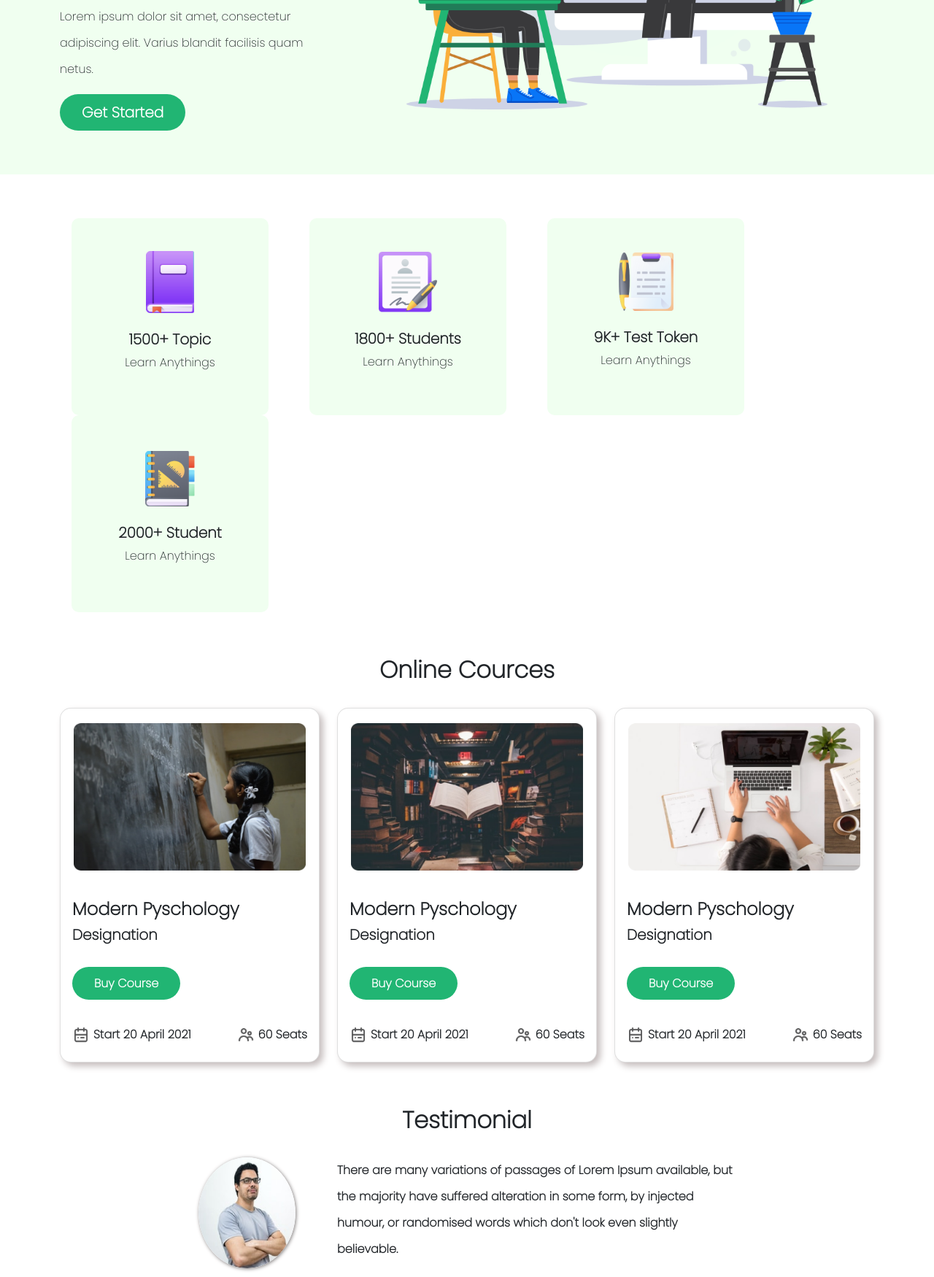
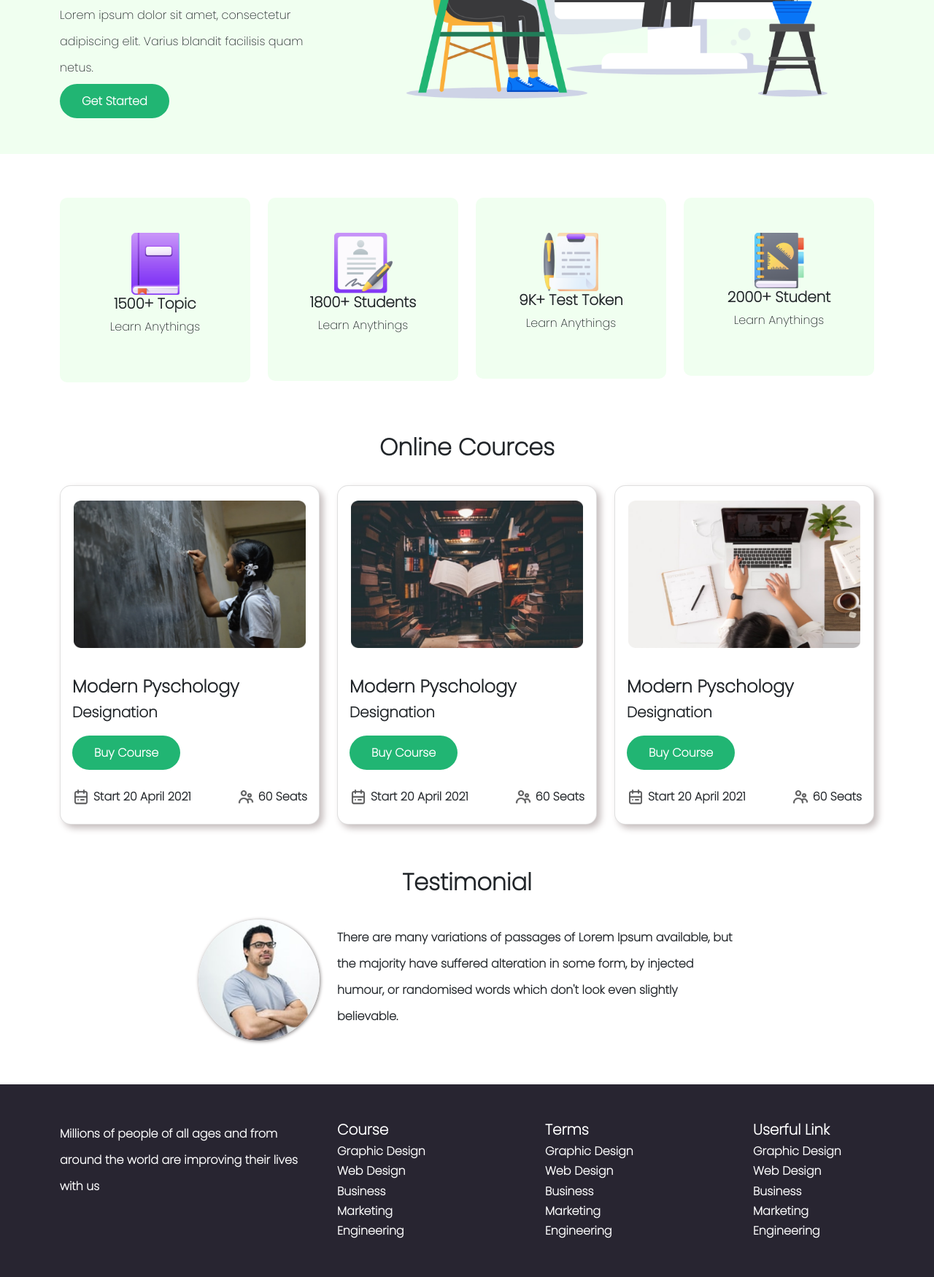
Before and after one commit to AR-Nasim/e-school, a plain HTML site: page index.html in a window 1280 px wide. Shown: the part 390-2140 px from the top of the page at 73% size. Drawn offline with nearby package versions, Linux system fonts and the light colour scheme.

Commit message:
Finished project

```diff
--- a/index.html
+++ b/index.html
@@ -25,12 +25,12 @@
                     <div class="collapse navbar-collapse justify-content-end" id="navbarNav">
                         <ul class="navbar-nav">
                             <li class="nav-item">
-                                <a class="nav-link active" aria-current="page" href="#">
+                                <a class="nav-link active" aria-current="page" href="#books">
                                     <h5>Books</h5>
                                 </a>
                             </li>
                             <li class="nav-item">
-                                <a class="nav-link" href="#">
+                                <a class="nav-link" href="#courses">
                                     <h5>Cources</h5>
                                 </a>
                             </li>
@@ -45,9 +45,7 @@
                                 </a>
                             </li>
                             <li class="nav-item">
-                                <a href="nav-link"><button class="signin-btn">
-                                        <h5>Sign In</h5>
-                                    </button></a>
+                                <a href="nav-link" class="signin-btn">Sign in</a>
                             </li>
                         </ul>
                     </div>
@@ -61,9 +59,7 @@
                     <h6 id="red-col">Are you ready to Learn?</h6>
                     <h1>Learn With fun on <span id="grn-col">any schedule</span></h1>
                     <p>Lorem ipsum dolor sit amet, consectetur adipiscing elit. Varius blandit facilisis quam netus.</p>
-                    <button class="signin-btn">
-                        <h5>Get Started</h5>
-                    </button>
+                    <a href="nav-link" class="signin-btn">Get Started</a>
                 </div>
                 <div class="col-md-1"></div>
                 <div class="col-md-7">
@@ -73,31 +69,32 @@
         </section>
     </section>
 
-    <section class="container padd">
+
+        <section class="container padd" id="books">
             <div class="row">
-            <div class="col-md-3 ad d-flex align-items-center justify-content-center">
-                <div class="d-flex flex-column align-items-center">
+                <div class="col-md-3 col-12">
+                    <div class="ad p-5">
                         <img id="ad1" src="img/ICON/book1.png" alt=""><br>
                         <h5>1500+ Topic</h5>
                         <p>Learn Anythings</p>
                     </div>
                 </div>
-            <div class="col-md-3 ad d-flex align-items-center justify-content-center">
-                <div class="d-flex flex-column align-items-center">
+                <div class="col-md-3">
+                    <div class="ad p-5">
                         <img id="ad2" src="img/ICON/Student.png" alt=""><br>
                         <h5>1800+ Students</h5>
                         <p>Learn Anythings</p>
                     </div>
                 </div>
-            <div class="col-md-3 ad d-flex align-items-center justify-content-center">
-                <div class="d-flex flex-column align-items-center">
+                <div class="col-md-3">
+                    <div class="ad p-5">
                         <img id="ad3" src="img/ICON/Test.png" alt=""><br>
                         <h5>9K+ Test Token</h5>
                         <p>Learn Anythings</p>
                     </div>
                 </div>
-            <div class="col-md-3 ad d-flex align-items-center justify-content-center">
-                <div class="d-flex flex-column align-items-center">
+                <div class="col-md-3">
+                    <div class="ad p-5">
                         <img id="ad4" src="img/ICON/Students.png" alt=""><br>
                         <h5>2000+ Student</h5>
                         <p>Learn Anythings</p>
@@ -106,7 +103,8 @@
             </div>
         </section>
 
-    <section class="container padd1">
+
+    <section class="container padd1" id="courses">
         <h2>Online Cources</h2><br>
         <div class="row row-cols-1 row-cols-md-3 g-4">
             <div class="col">
@@ -115,7 +113,7 @@
                 <div class="card-body">
                   <h4 class="card-title">Modern Pyschology</h4>
                   <h5>Designation</h5><br>
-                  <button class="signin-btn"><h6>Buy Course</h6></button>
+                  <a href="nav-link" class="signin-btn">Buy Course</a>
                 </div>
                 <div class="card-footer d-flex justify-content-between">
                     <div class="date d-flex justify-content-center">
@@ -135,7 +133,7 @@
                 <div class="card-body">
                     <h4 class="card-title">Modern Pyschology</h4>
                     <h5>Designation</h5><br>
-                    <button class="signin-btn"><h6>Buy Course</h6></button>
+                    <a href="nav-link" class="signin-btn">Buy Course</a>
                 </div>
                 <div class="card-footer d-flex justify-content-between">
                     <div class="date d-flex justify-content-center">
@@ -155,7 +153,7 @@
                 <div class="card-body">
                     <h4 class="card-title">Modern Pyschology</h4>
                     <h5>Designation</h5><br>
-                    <button class="signin-btn"><h6>Buy Course</h6></button>
+                    <a href="nav-link" class="signin-btn">Buy Course</a>
                 </div>
                 <div class="card-footer d-flex justify-content-between">
                   <div class="date d-flex justify-content-center">
@@ -185,34 +183,37 @@
 <section class="padd2">
     <section class="container">
         <div class="row">
-            <div class="col-md-4 foot-1">
-                <h6>Millions of people of all ages and from around the world are improving their lives with us</h6>
+            <div class="col-md-4 col-12 foot-1">
+                <h6>Millions of people of all ages and from around the world are improving their lives with us</h6><br>
             </div>
-            <div class="col-md-2 foot-2">
+            <div class="col-md-2 col-12 foot-2">
                 <h5>Course</h5>
                 <h6>Graphic Design</h6>
                 <h6>Web Design</h6>
                 <h6>Business</h6>
                 <h6>Marketing</h6>
                 <h6>Engineering</h6>
+                <br>
             </div>
             <div class="col-md-1"></div>
-            <div class="col-md-2 foot-2">
+            <div class="col-md-2 col-12 foot-2">
                 <h5>Terms</h5>
                 <h6>Graphic Design</h6>
                 <h6>Web Design</h6>
                 <h6>Business</h6>
                 <h6>Marketing</h6>
                 <h6>Engineering</h6>
+                <br>
             </div>
             <div class="col-md-1"></div>
-            <div class="col-md-2 foot-2">
+            <div class="col-md-2 col-12 foot-2">
                 <h5>Userful Link</h5>
                 <h6>Graphic Design</h6>
                 <h6>Web Design</h6>
                 <h6>Business</h6>
                 <h6>Marketing</h6>
                 <h6>Engineering</h6>
+                <br>
             </div>
         </div>
         <footer>
--- a/style.css
+++ b/style.css
@@ -25,13 +25,14 @@ h1,h2,h3,h4,h5,h6{
     padding-top: 50px;
 }
 .signin-btn{
-    margin: auto;
-    padding: 13px 30px 5px 30px;
+    padding: 12px 30px 12px 30px;
     text-align: center;
     border-radius: 25px;
     border: none;
     background: #21B573;
-    color: white;
+    color: white !important;
+    text-decoration: none;
+    font-weight: 600;
 }
 .col-md-7 img{
     width: 90%;
@@ -73,15 +74,12 @@ h1,h2,h3,h4,h5,h6{
     width: 68px;
     height: 76px;
 }
-.col-md-3{
-    height: 270px;
-    width: 270px;
-}
 .ad{
-    margin: 0 28px;
+   text-align: center;
     background-color: #F0FFF0;
     border-radius: 10px;
     transition: .4s;
+    margin-bottom: 10px;
 }
 .ad:hover{
     background-color: white;
@@ -115,7 +113,7 @@ h1,h2,h3,h4,h5,h6{
     padding-top: 20px;
 }
 .col-md-2 img{
-    width: 80%;
+    width: 100%;
     height: 100%;
     box-shadow: 1px 1px 5px rgb(129, 124, 124);
     border-radius: 50%;
```
Lines whose indentation alone changed are shown as unchanged.
